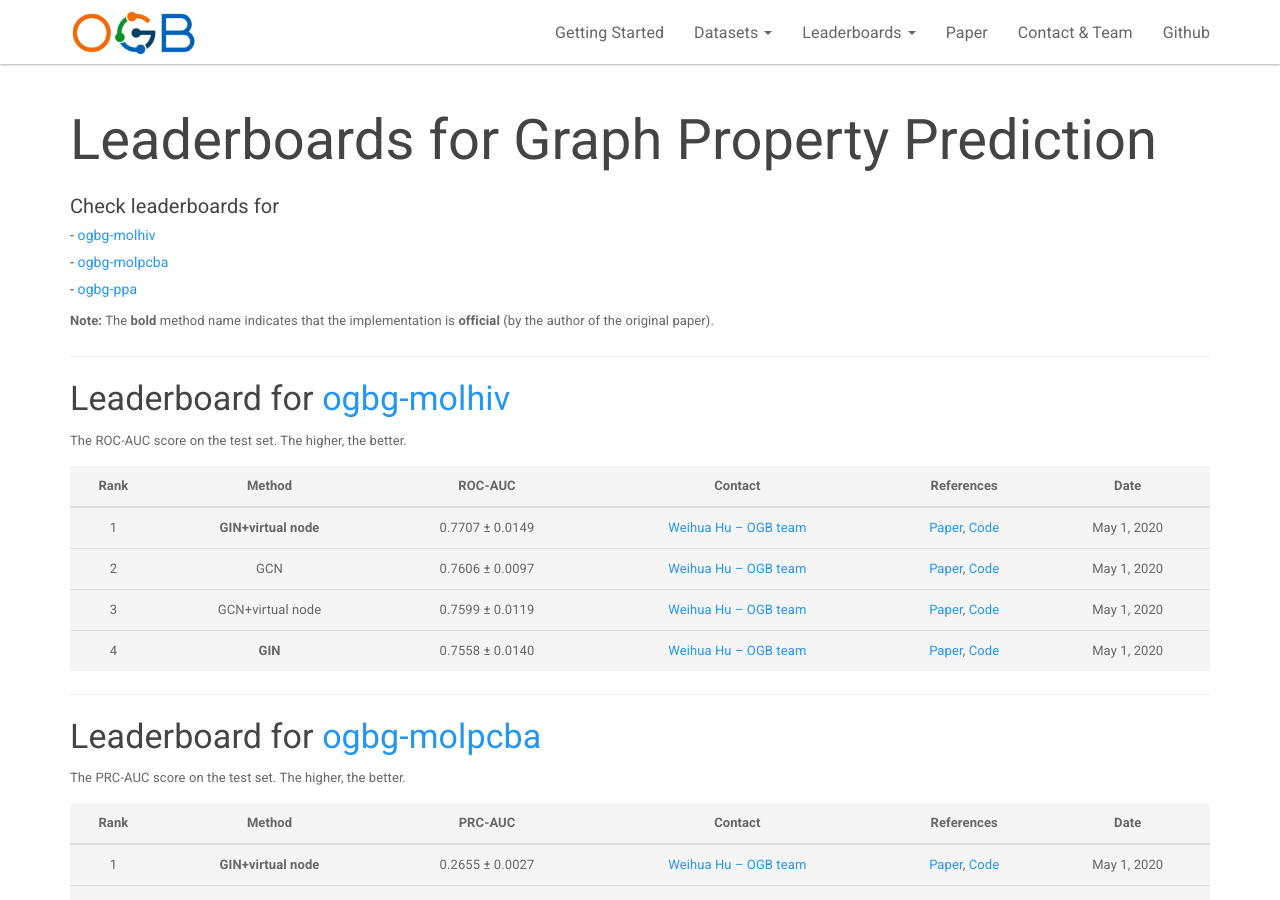
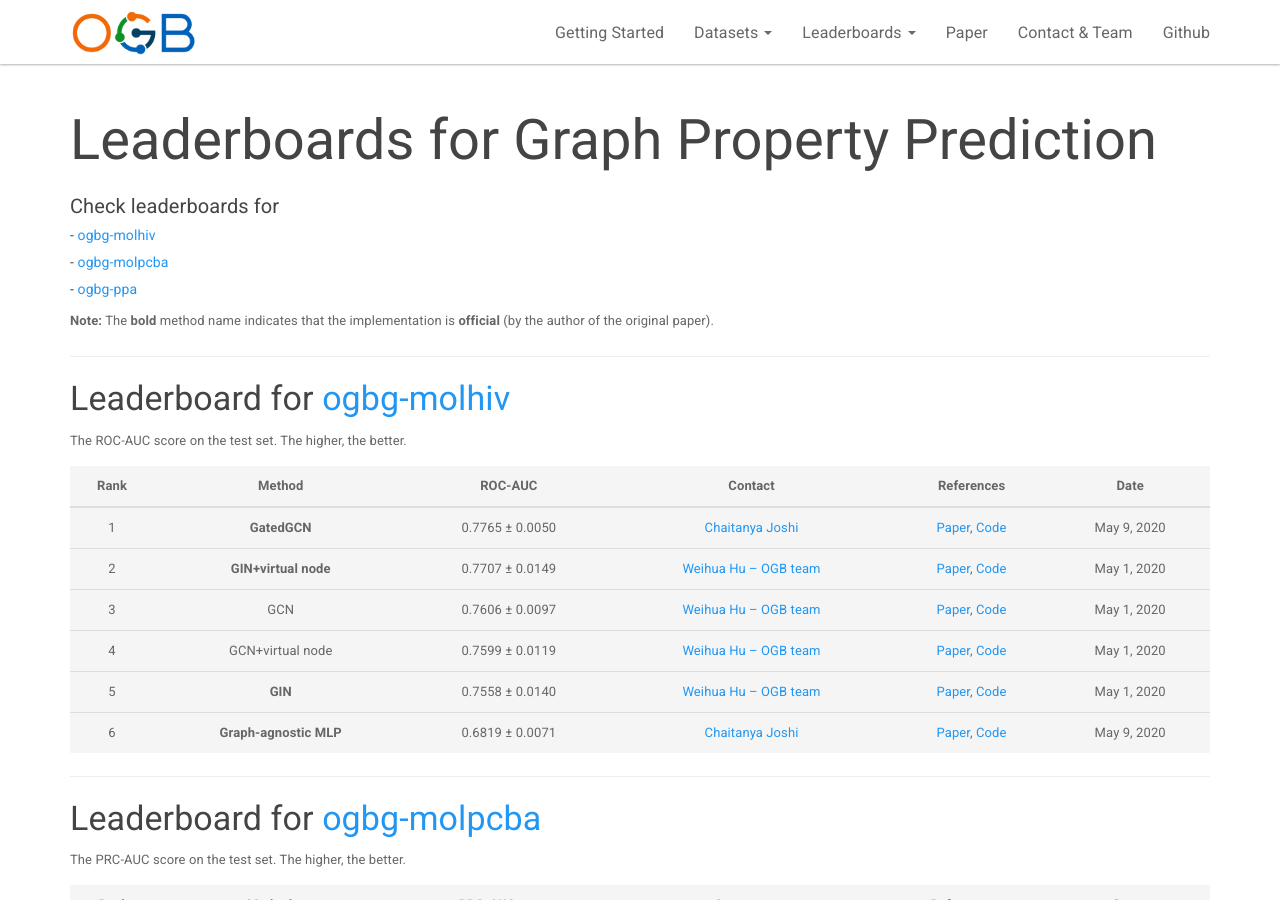
Before and after one commit to snap-stanford/ogb-web, a Jekyll site: the page built from _docs/leaderboard/leader_graphprop.md, in a window 1280 px wide and 900 px high. Built offline with Jekyll 4.4.1, drawn with Linux system fonts in a browser that asks for light colours.

Commit message:
updateleaderboard

```diff
--- a/_docs/leaderboard/leader_graphprop.md
+++ b/_docs/leaderboard/leader_graphprop.md
@@ -20,10 +20,12 @@ The ROC-AUC score on the test set. The higher, the better.
 
 | Rank  | Method | ROC-AUC | Contact | References | Date
 |:----:|:-----:|:------:|:-----:|:-----:|:-----:|
-|  1  |  **GIN+virtual node**  | 0.7707 ± 0.0149   | [Weihua Hu -- OGB team](mailto:weihuahu@cs.stanford.edu) | [Paper](https://arxiv.org/abs/1810.00826), [Code](https://github.com/snap-stanford/ogb/tree/master/examples/graphproppred/mol) | May 1, 2020 |
-|  2  |  GCN  | 0.7606 ± 0.0097   | [Weihua Hu -- OGB team](mailto:weihuahu@cs.stanford.edu) | [Paper](https://arxiv.org/abs/1609.02907), [Code](https://github.com/snap-stanford/ogb/tree/master/examples/graphproppred/mol) | May 1, 2020 |
-|  3  |  GCN+virtual node  | 0.7599 ± 0.0119   | [Weihua Hu -- OGB team](mailto:weihuahu@cs.stanford.edu) | [Paper](https://arxiv.org/abs/1609.02907), [Code](https://github.com/snap-stanford/ogb/tree/master/examples/graphproppred/mol) | May 1, 2020 |
-|  4  |  **GIN**  | 0.7558 ± 0.0140   | [Weihua Hu -- OGB team](mailto:weihuahu@cs.stanford.edu) | [Paper](https://arxiv.org/abs/1810.00826), [Code](https://github.com/snap-stanford/ogb/tree/master/examples/graphproppred/mol) | May 1, 2020 |
+|  1  |  **GatedGCN**  | 0.7765 ± 0.0050   | [Chaitanya Joshi](mailto:chaitanya.joshi@ntu.edu.sg) | [Paper](https://arxiv.org/abs/2003.00982), [Code](https://github.com/chaitjo/ogb/tree/master/examples/graphproppred/mol) | May 9, 2020 |
+|  2  |  **GIN+virtual node**  | 0.7707 ± 0.0149   | [Weihua Hu -- OGB team](mailto:weihuahu@cs.stanford.edu) | [Paper](https://arxiv.org/abs/1810.00826), [Code](https://github.com/snap-stanford/ogb/tree/master/examples/graphproppred/mol) | May 1, 2020 |
+|  3  |  GCN  | 0.7606 ± 0.0097   | [Weihua Hu -- OGB team](mailto:weihuahu@cs.stanford.edu) | [Paper](https://arxiv.org/abs/1609.02907), [Code](https://github.com/snap-stanford/ogb/tree/master/examples/graphproppred/mol) | May 1, 2020 |
+|  4  |  GCN+virtual node  | 0.7599 ± 0.0119   | [Weihua Hu -- OGB team](mailto:weihuahu@cs.stanford.edu) | [Paper](https://arxiv.org/abs/1609.02907), [Code](https://github.com/snap-stanford/ogb/tree/master/examples/graphproppred/mol) | May 1, 2020 |
+|  5  |  **GIN**  | 0.7558 ± 0.0140   | [Weihua Hu -- OGB team](mailto:weihuahu@cs.stanford.edu) | [Paper](https://arxiv.org/abs/1810.00826), [Code](https://github.com/snap-stanford/ogb/tree/master/examples/graphproppred/mol) | May 1, 2020 |
+|  6  |  **Graph-agnostic MLP**  | 0.6819 ± 0.0071   | [Chaitanya Joshi](mailto:chaitanya.joshi@ntu.edu.sg) | [Paper](https://arxiv.org/abs/2003.00982), [Code](https://github.com/chaitjo/ogb/tree/master/examples/graphproppred/mol) | May 9, 2020 |
 
 
 <a name="ogbg-molpcba"/>
```
